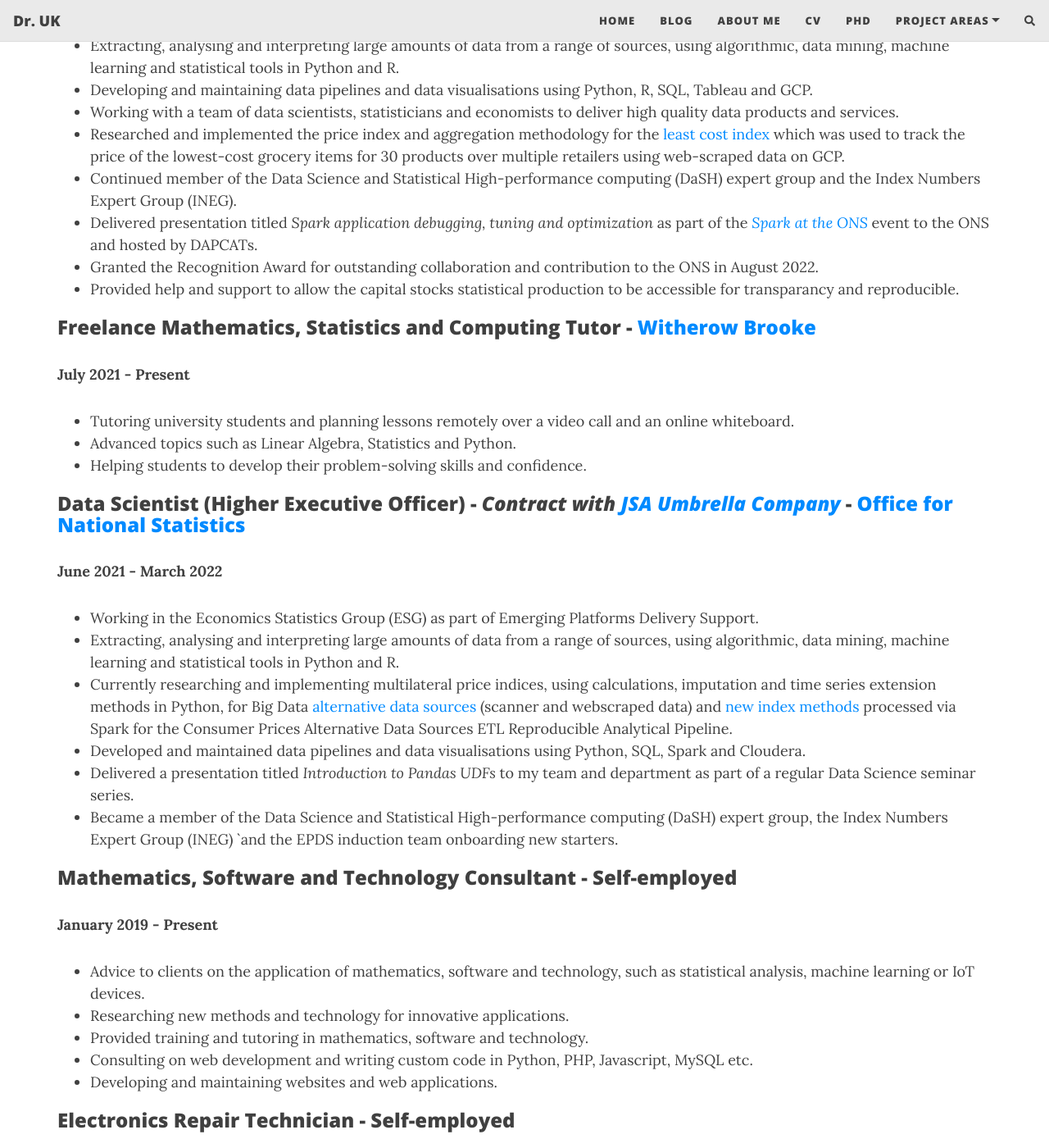
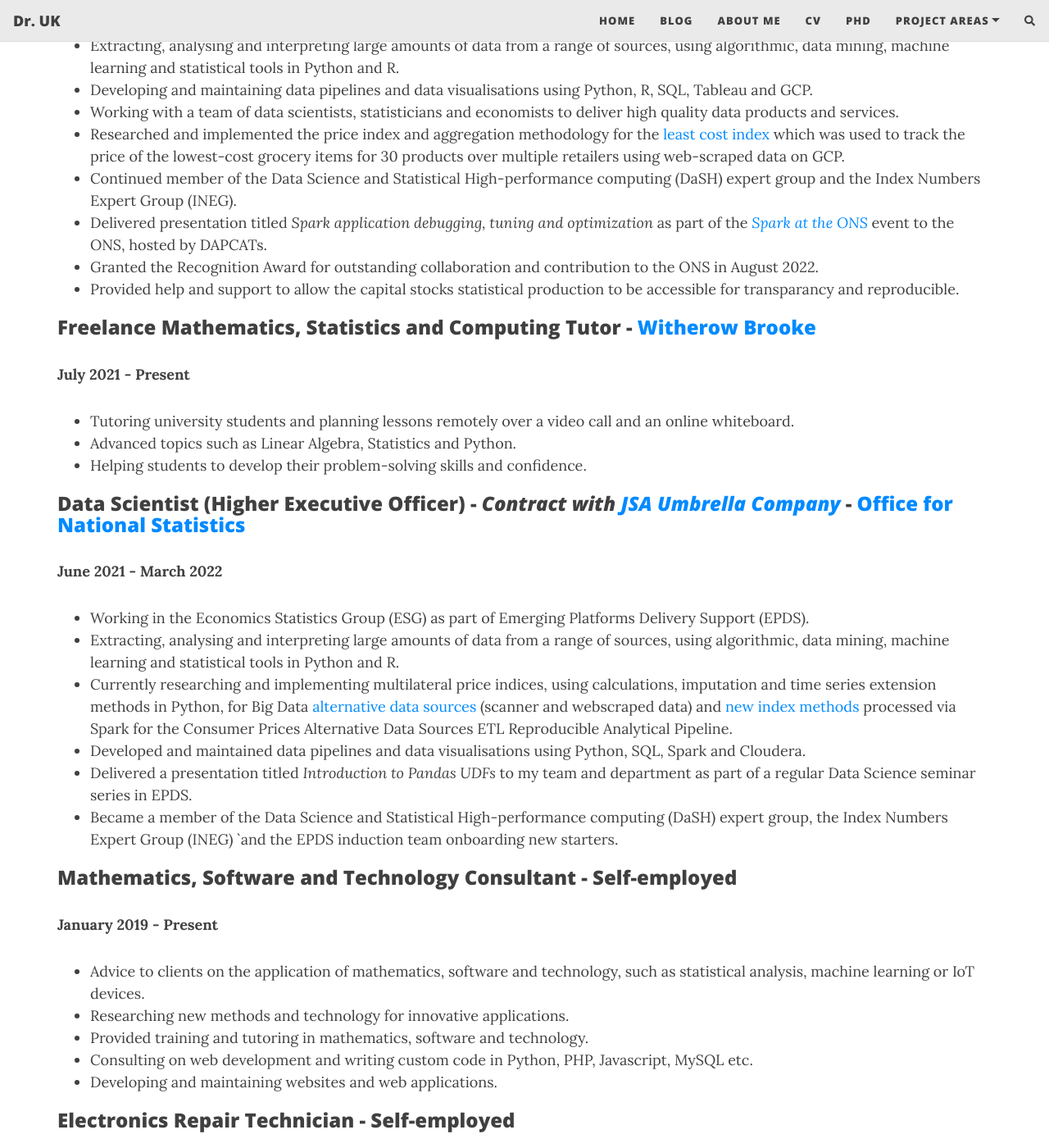
Before and after one commit to drrobotk/drrobotk.github.io, a Jekyll site: the page built from cv.md, in a window 1280 px wide and 1400 px high, scrolled down 2256 px. Shown: the whole window at 82% size. Built offline with Jekyll 4.4.1, drawn with Linux system fonts in a browser that asks for light colours; nearby versions of some CDN libraries; comment, search, counter and statistics services are not loaded.

Commit message:
Update cv.

```diff
--- a/cv.md
+++ b/cv.md
@@ -69,7 +69,7 @@
 -   Working with a team of data scientists, statisticians and economists to deliver high quality data products and services.
 -   Researched and implemented the price index and aggregation methodology for the [least cost index](https://www.ons.gov.uk/economy/inflationandpriceindices/articles/trackingthelowestcostgroceryitemsukexperimentalanalysis/april2021toapril2022) which was used to track the price of the lowest-cost grocery items for 30 products over multiple retailers using web-scraped data on GCP.
 -   Continued member of the Data Science and Statistical High-performance computing (DaSH) expert group and the Index Numbers Expert Group (INEG).
--   Delivered presentation titled *Spark application debugging, tuning and optimization* as part of the [*Spark at the ONS*](https://best-practice-and-impact.github.io/ons-spark/intro.html) event to the ONS and hosted by DAPCATs.
+-   Delivered presentation titled *Spark application debugging, tuning and optimization* as part of the [*Spark at the ONS*](https://best-practice-and-impact.github.io/ons-spark/intro.html) event to the ONS, hosted by DAPCATs.
 -   Granted the Recognition Award for outstanding collaboration and contribution to the ONS in August 2022.
 -   Provided help and support to allow the capital stocks statistical production to be accessible for transparancy and reproducible.
 
@@ -83,11 +83,11 @@
 ### **Data Scientist (Higher Executive Officer)** - *Contract with [JSA Umbrella Company](https://workwellsolutions.com/)* - [Office for National Statistics](https://www.ons.gov.uk/)
 
 **June 2021 - March 2022**
--   Working in the Economics Statistics Group (ESG) as part of Emerging Platforms Delivery Support.
+-   Working in the Economics Statistics Group (ESG) as part of Emerging Platforms Delivery Support (EPDS).
 -   Extracting, analysing and interpreting large amounts of data from a range of sources, using algorithmic, data mining, machine learning and statistical tools in Python and R.
 -   Currently researching and implementing multilateral price indices, using calculations, imputation and time series extension methods in Python, for Big Data [alternative data sources](https://www.ons.gov.uk/economy/inflationandpriceindices/articles/introducingalternativedataintoconsumerpricestatisticsaggregationandweights/2021-11-09) (scanner and webscraped data) and [new index methods](https://www.ons.gov.uk/economy/inflationandpriceindices/articles/newindexnumbermethodsinconsumerpricestatistics/2020-09-01) processed via Spark for the Consumer Prices Alternative Data Sources ETL Reproducible Analytical Pipeline.
 -   Developed and maintained data pipelines and data visualisations using Python, SQL, Spark and Cloudera.
--   Delivered a presentation titled *Introduction to Pandas UDFs* to my team and department as part of a regular Data Science seminar series.
+-   Delivered a presentation titled *Introduction to Pandas UDFs* to my team and department as part of a regular Data Science seminar series in EPDS.
 -   Became a member of the Data Science and Statistical High-performance computing (DaSH) expert group, the Index Numbers Expert Group (INEG) \`and the EPDS induction team onboarding new starters.
 
 ### **Mathematics, Software and Technology Consultant** - Self-employed
```
Also changed, not shown: aboutme.md (+1 -1 lines).
